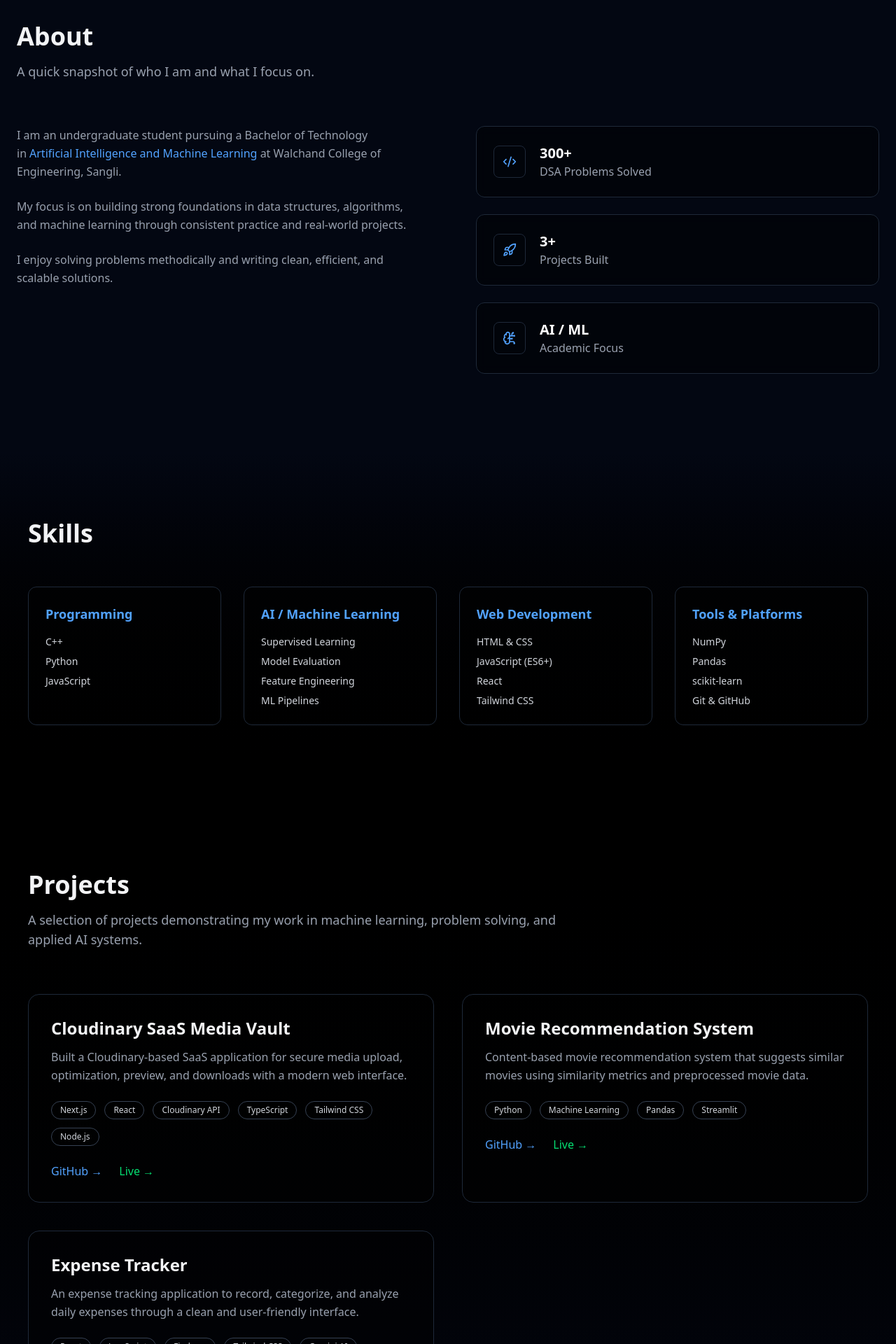
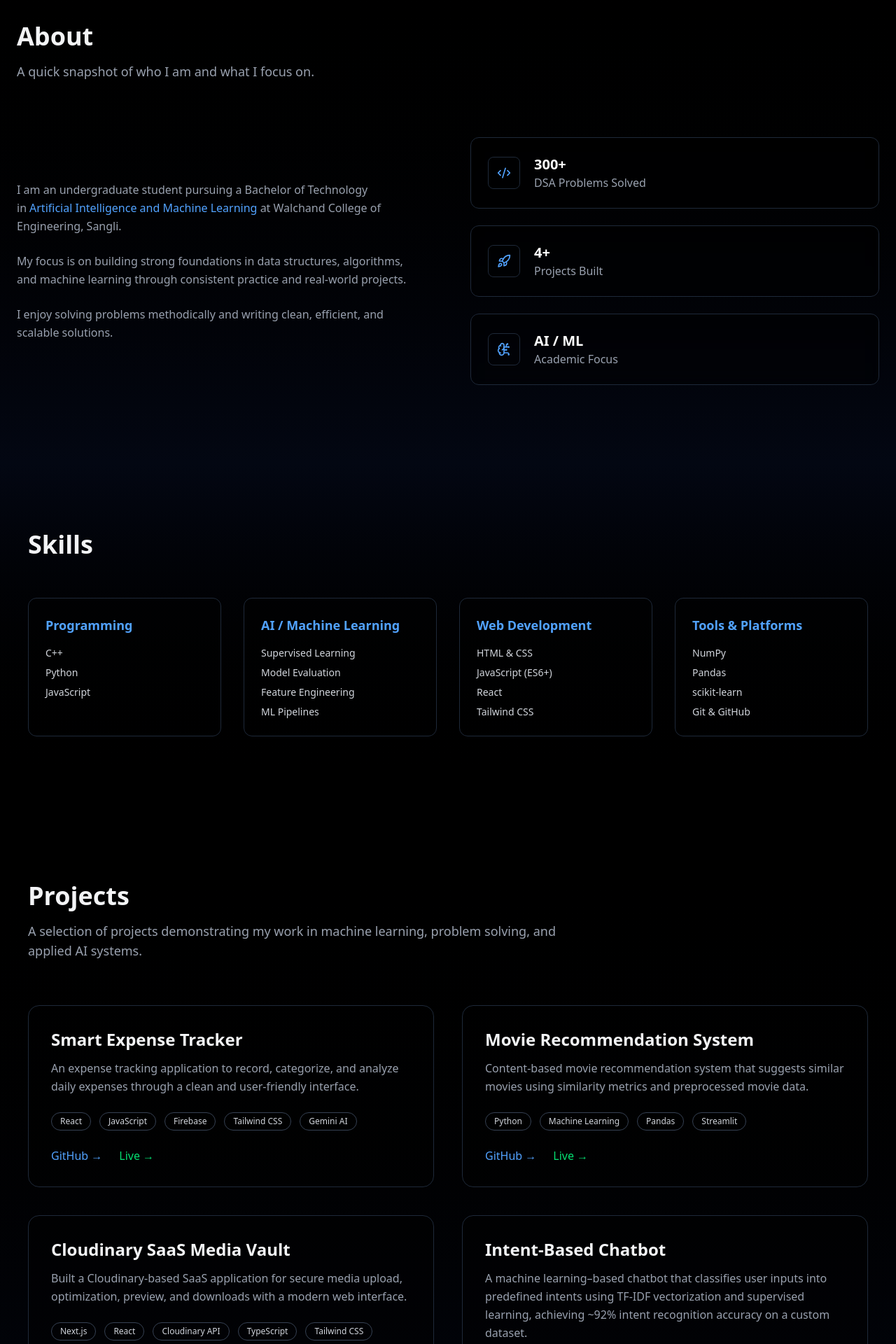
Before and after one commit to Suyashh19/Portfolio, a React (Vite) app: page / in a window 1280 px wide. Shown: the part 880-2800 px from the top of the page at 70% size. Built offline with nearby package versions, Linux system fonts and the light colour scheme.

Commit message:
Update projects data with live links and descriptions

```diff
--- a/src/components/About.jsx
+++ b/src/components/About.jsx
@@ -11,7 +11,7 @@ export default function About() {
     },
     {
       icon: <Rocket className={`w-5 h-5 ${theme.accent}`} />,
-      value: "3+",
+      value: "4+",
       label: "Projects Built",
     },
     {
@@ -24,11 +24,11 @@ export default function About() {
   return (
     <section
       id="about"
-      className={`relative py-28 ${theme.text}`}
+      className={`relative py-28 bg-gradient-to-b from-black to-gray-950 ${theme.text}`}
     >
       <div className="max-w-7xl mx-auto px-6">
         {/* Heading */}
-        <div className="mb-16 max-w-3xl">
+        <div className="mb-20 max-w-3xl">
           <h2 className="text-4xl font-bold mb-4">About</h2>
           <p className={`${theme.mutedText} text-lg`}>
             A quick snapshot of who I am and what I focus on.
@@ -36,7 +36,7 @@ export default function About() {
         </div>
 
         {/* Content */}
-        <div className="grid md:grid-cols-2 gap-20">
+        <div className="grid md:grid-cols-2 gap-16 items-center">
           {/* Left text */}
           <div className={`${theme.mutedText} leading-relaxed space-y-6`}>
             <p>
@@ -60,7 +60,7 @@ export default function About() {
           </div>
 
           {/* Right cards */}
-          <div className="space-y-6">
+          <div className="flex flex-col gap-6">
             {highlights.map((item, i) => (
               <div
                 key={i}
--- a/src/components/Hero.jsx
+++ b/src/components/Hero.jsx
@@ -44,7 +44,7 @@ function Hero() {
               <p>DSA Problems</p>
             </div>
             <div>
-              <span className="text-white font-semibold">5+</span>
+              <span className="text-white font-semibold">4+</span>
               <p>Projects</p>
             </div>
             <div>
--- a/src/data/projects.js
+++ b/src/data/projects.js
@@ -1,4 +1,21 @@
 export const projects = [
+ {
+    title: "Smart Expense Tracker",
+    description:
+      "An expense tracking application to record, categorize, and analyze daily expenses through a clean and user-friendly interface.",
+    tech: ["React", "JavaScript","Firebase", "Tailwind CSS" , "Gemini AI"],
+    github: "https://github.com/Suyashh19/EXPENCE-TRACKER",
+    live: "https://expense-tracker-1869c.web.app/", // add when deployed
+  },
+  {
+    title: "Movie Recommendation System",
+    description:
+      "Content-based movie recommendation system that suggests similar movies using similarity metrics and preprocessed movie data.",
+    tech: ["Python", "Machine Learning", "Pandas", "Streamlit"],
+    github: "https://github.com/Suyashh19/Movie-Recommender-App",
+    live: "https://movie-recommender-app-hk9zssrecgokfqokvtyv3b4hp.streamlit.app/",
+  },
+
   {
     title: "Cloudinary SaaS Media Vault",
     description:
@@ -8,19 +25,12 @@ export const projects = [
     live: "https://media-vault-omega.vercel.app/sign-in",
   },
   {
-    title: "Movie Recommendation System",
-    description:
-      "Content-based movie recommendation system that suggests similar movies using similarity metrics and preprocessed movie data.",
-    tech: ["Python", "Machine Learning", "Pandas", "Streamlit"],
-    github: "https://github.com/Suyashh19/Movie-Recommender-App",
-    live: "https://movie-recommender-app-hk9zssrecgokfqokvtyv3b4hp.streamlit.app/",
-  },
-  {
-    title: "Expense Tracker",
-    description:
-      "An expense tracking application to record, categorize, and analyze daily expenses through a clean and user-friendly interface.",
-    tech: ["React", "JavaScript","Firebase", "Tailwind CSS" , "Gemini AI"],
-    github: "https://github.com/Suyashh19/EXPENCE-TRACKER",
-    live: "https://expense-tracker-1869c.web.app/", // add when deployed
-  },
+  title: "Intent-Based Chatbot",
+  description:
+    "A machine learning–based chatbot that classifies user inputs into predefined intents using TF-IDF vectorization and supervised learning, achieving ~92% intent recognition accuracy on a custom dataset.",
+  tech: ["Python", "Scikit-learn", "TF-IDF", "Flask", "HTML", "CSS", "JavaScript"],
+  github: "https://github.com/Suyashh19/Intent-based-chatbot",
+  live: "https://intent-based-chatbot-inxg.onrender.com/",
+},
+
 ];
```
